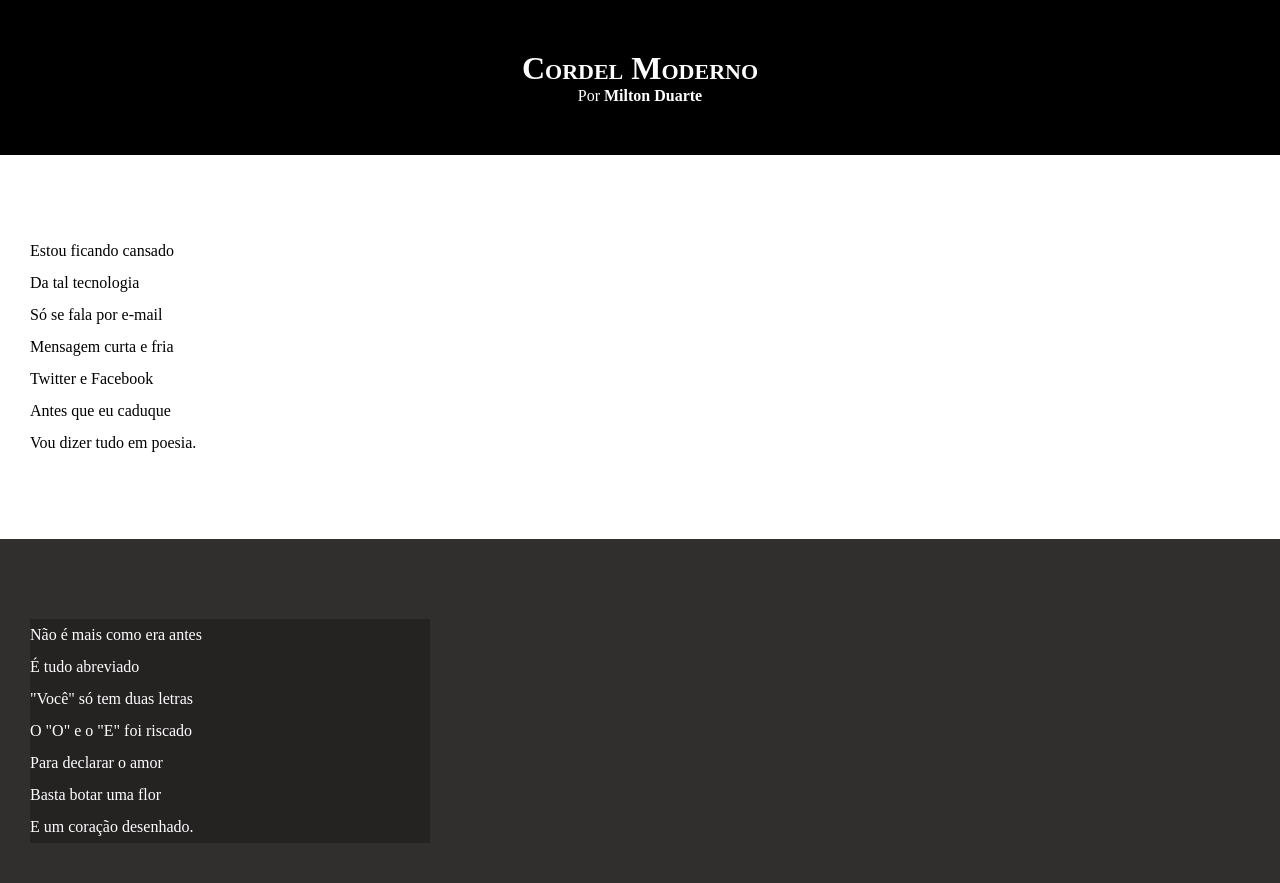
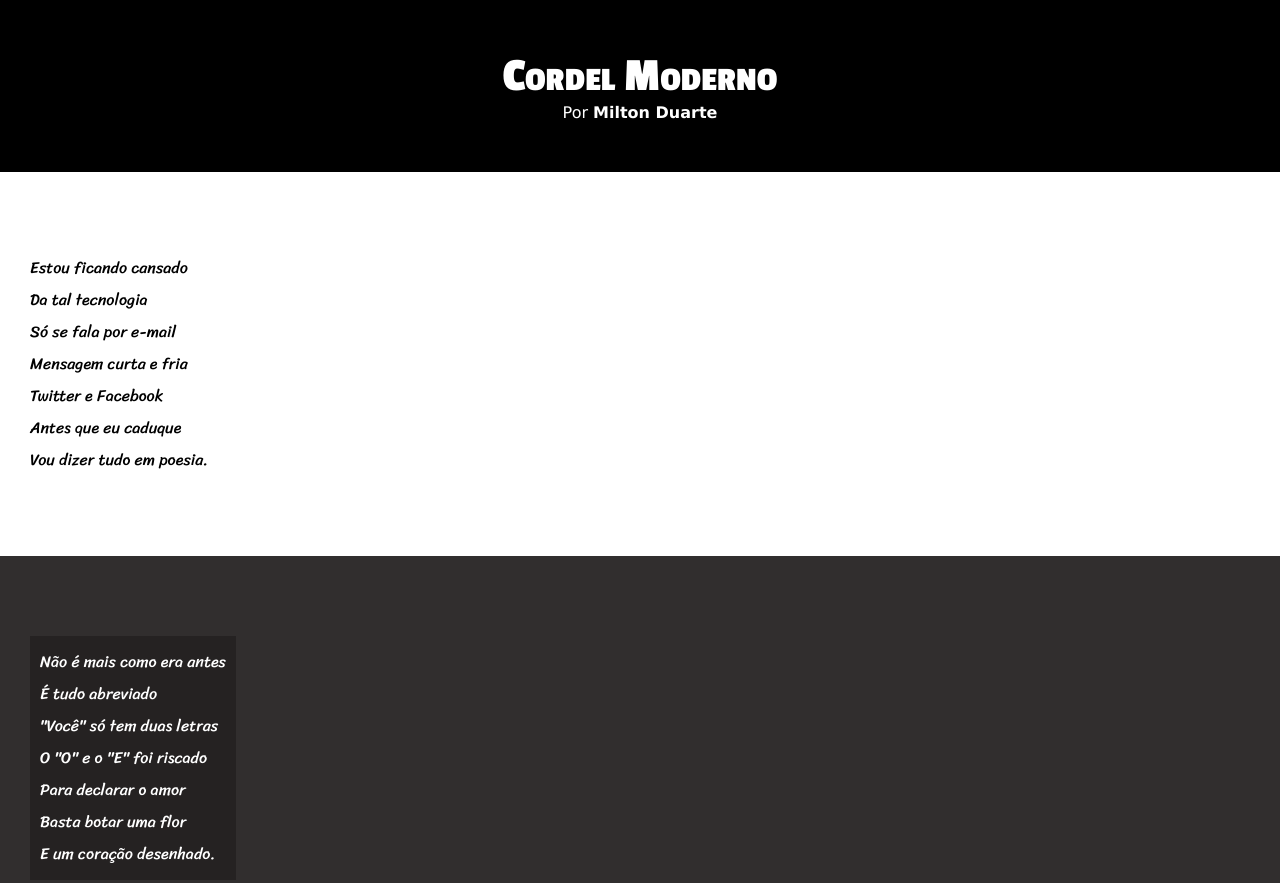
Before and after one commit to adilsonalbuquerquedasilva/html-css, a plain HTML site: page desafios/Desafio 12/index.html in a window 1280 px wide. Shown: the top 883 px of the page. Drawn offline with Linux system fonts and the light colour scheme.

Commit message:
atualizei desafio 12 estilos

```diff
--- a/desafios/Desafio 12/estilo/style.css
+++ b/desafios/Desafio 12/estilo/style.css
@@ -1,4 +1,14 @@
 @charset "UTF-8";
+
+@import url('https://fonts.googleapis.com/css2?family=Passion+One:wght@400;700;900&display=swap');
+
+@import url('https://fonts.googleapis.com/css2?family=Passion+One:wght@400;700;900&family=Sriracha&display=swap');
+
+:root{
+    --fonte1: Verdana, Geneva, Tahoma, sans-serif;
+    --fonte2: 'Passion One', Cursive;
+    --fonte3: 'Sriracha', Curive;
+}
 
 *{
     margin: 0px;
@@ -8,6 +18,7 @@
 body{
     background-color: darkgray;
     min-height: 100vh;
+    font-family: var(--fonte1);
 }
 
 header{
@@ -19,6 +30,8 @@ header{
 header h1{
     padding-top: 50px;
     font-variant: small-caps;
+    font-family: var(--fonte2);
+    font-size: 3em;
 }
 
 header p{
@@ -29,16 +42,16 @@ header a, footer a{
     color: white;
     text-decoration: none;
     font-weight: bolder;
-}
-
-header a:hover, footer a:hover{
-    text-decoration: underline;
+    &:hover{
+        text-decoration: underline;
+    }
 }
 
 section{
     padding: 10vh 0;
     line-height: 2em;
     padding-left: 30px;
+    font-family: var(--fonte3);
 }
 
 .normal{
@@ -53,11 +66,13 @@ section{
 
 .imagem p{
     background-color: rgba(0, 0, 0, 0.253);
-    width: 400px;
+    display: inline-block;
+    padding: 10px;
 }
 
 footer{
     background-color: black;
     color: white;
     text-align: center;
+    padding: 10px;
 }
```
